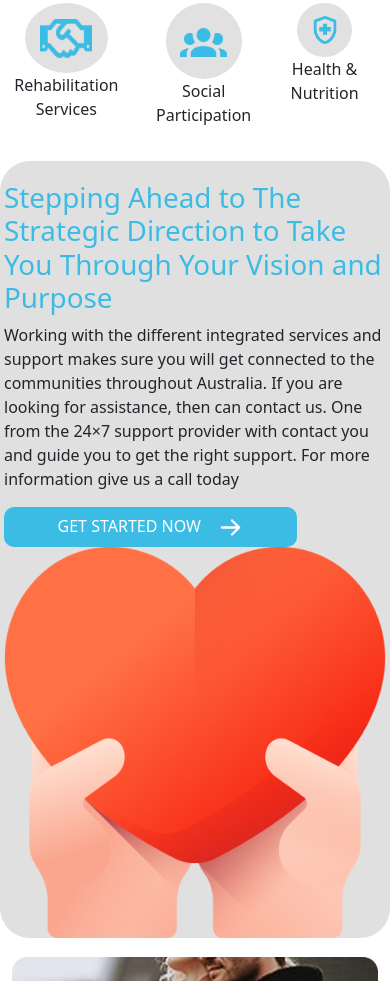
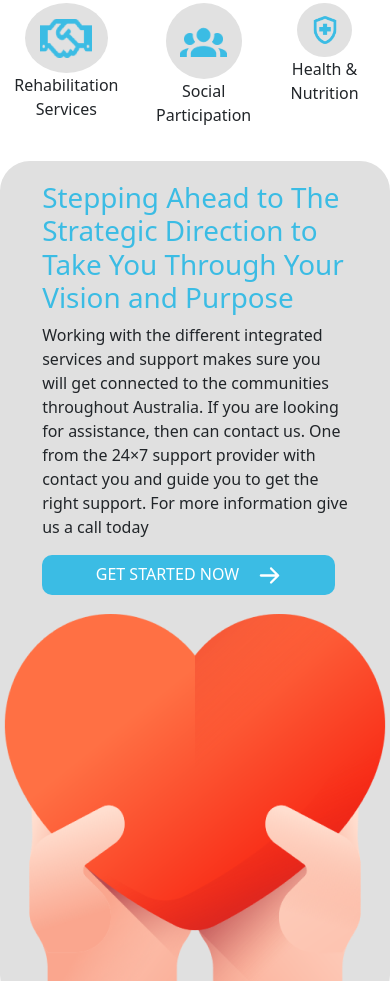
Before and after one commit to chifum/Accessplus-care-services-v2-1, a plain HTML site: page index.html in a window 390 px wide. Shown: the part 4777-5758 px from the top of the page. Drawn offline with nearby package versions, Linux system fonts and the light colour scheme; files whose address does not match are found by name.

Commit message:
mobile fix

```diff
--- a/css/style.css
+++ b/css/style.css
@@ -60,7 +60,6 @@ h2{
   margin-left: 1%;
   margin-right: 1%;
 }
-
 nav img{
   margin-right: 10%;
 }
@@ -310,7 +309,6 @@ margin-right: 10%;
 
 @media (max-width: 1200px){
   body{
-    overflow-x: hidden;
   }
   .topContact{
     display: none;
@@ -333,6 +331,18 @@ margin-right: 10%;
  .strategicDirection{
   display: grid;
   justify-content: center;
+ }
+ .strategicDirection p{
+  padding-left: 10%;
+  padding-right: 10%;
+ }
+ .strategicDirection h1{
+  padding-left: 10%;
+  padding-right: 10%;
+ }
+ .strategicDirection button{
+  margin-left: 10%;
+  margin-bottom: 5%;
  }
  .NDIS{
   display: grid;
```
